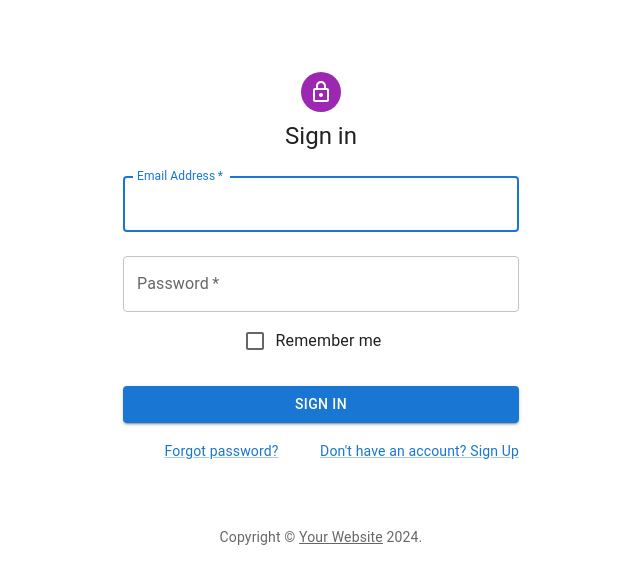
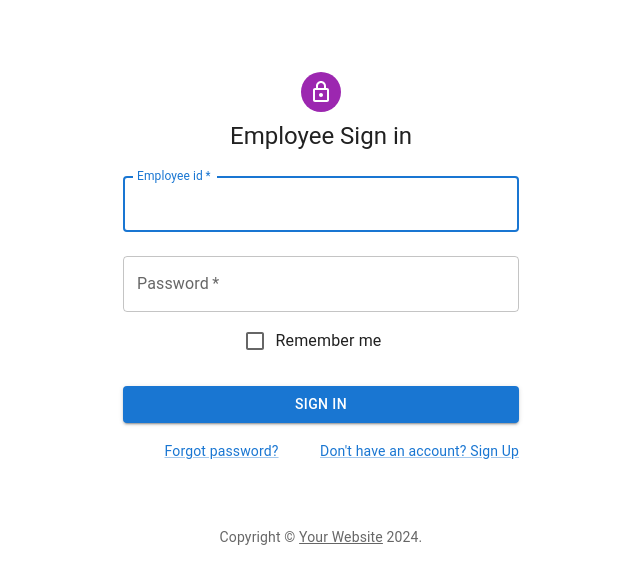
Before and after one commit to Elavarasan01/Hack-Ideas, a React (Create React App) app: page / in a window 1280 px wide. Shown: the top 584 px of the page, without its empty margins (319-959 px from the left). Built offline with nearby package versions, Linux system fonts and the light colour scheme.

Commit message:
signup setup

```diff
--- a/src/components/Signup.tsx
+++ b/src/components/Signup.tsx
@@ -34,7 +34,7 @@ export const SignIn=()=> {
     event.preventDefault();
     const data = new FormData(event.currentTarget);
     console.log({
-      email: data.get('email'),
+      empid: data.get('empid'),
       password: data.get('password'),
     });
   };
@@ -55,17 +55,17 @@ export const SignIn=()=> {
             <LockOutlinedIcon />
           </Avatar>
           <Typography component="h1" variant="h5">
-            Sign in
+            Employee Sign in
           </Typography>
           <Box component="form" onSubmit={handleSubmit} noValidate sx={{ mt: 1 }}>
             <TextField
               margin="normal"
               required
               fullWidth
-              id="email"
-              label="Email Address"
-              name="email"
-              autoComplete="email"
+              id="empid"
+              label="Employee id"
+              name="empid"
+              autoComplete="empid"
               autoFocus
             />
             <TextField
```
